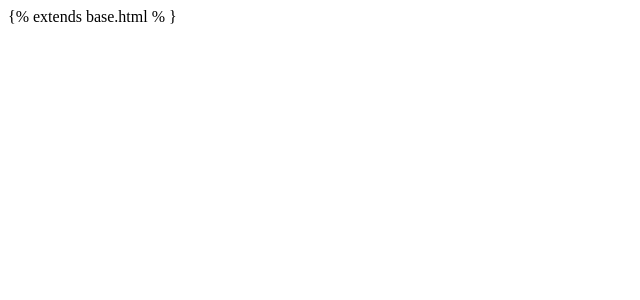
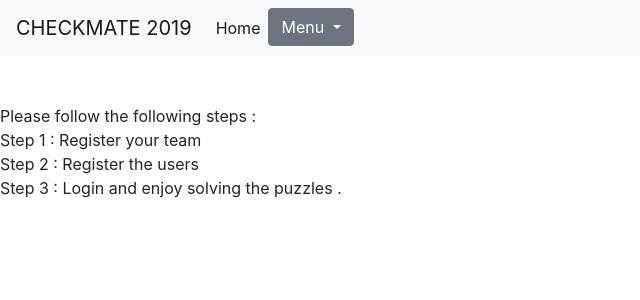
Before and after one commit to sharifa2708/Checkmate2019, a Django app: page / in a window 1280 px wide. Shown: the top 300 px of the page, without its empty margins (0-640 px from the left). Run offline with Django 3.2, Linux system fonts and the light colour scheme; some libraries are stand-ins or nearby versions.

Commit message:
changes done and bugs fixed

```diff
--- a/Checkmate2019/Base/templates/Base/base.html
+++ b/Checkmate2019/Base/templates/Base/base.html
@@ -14,6 +14,9 @@
     integrity="sha384-MCw98/SFnGE8fJT3GXwEOngsV7Zt27NXFoaoApmYm81iuXoPkFOJwJ8ERdknLPMO" crossorigin="anonymous">
     <link href='//fonts.googleapis.com/css?family=Lobster&subset=latin,latin-ext' rel='stylesheet' type='text/css'>
     <script src="Base/js/main.js"></script>
+    <script src="https://ajax.googleapis.com/ajax/libs/jquery/3.3.1/jquery.min.js"></script>
+    <script src="https://cdnjs.cloudflare.com/ajax/libs/popper.js/1.14.3/umd/popper.min.js"></script>
+    <script src="https://maxcdn.bootstrapcdn.com/bootstrap/4.1.3/js/bootstrap.min.js"></script>
 </head>
 <body>
     <nav class="navbar navbar-expand-lg navbar-light bg-light">
@@ -26,19 +29,19 @@
         <div class="collapse navbar-collapse" id="navbarSupportedContent">
             <ul class="navbar-nav mr-auto">
                 <li class="nav-item active">
-                    <a class="nav-link" href="url 'index'">Home <span class="sr-only">(current)</span></a>
+                    <a class="nav-link" href="{% url 'index' %}">Home <span class="sr-only">(current)</span></a>
                 </li>
-                <li class="nav-item dropdown">
-                    <a class="nav-link dropdown-toggle" href="#" id="navbarDropdown" role="button" data-toggle="dropdown"
+                <div class="dropdown">
+                    <button class="btn btn-secondary dropdown-toggle" type="button" id="dropdownMenuButton" data-toggle="dropdown"
                         aria-haspopup="true" aria-expanded="false">
                         Menu
-                    </a>
-                    <div class="dropdown-menu" aria-labelledby="navbarDropdown">
-                        <a class="dropdown-item" href=" url 'sign_up_team'">Register the team</a>
-                        <a class="dropdown-item" href=" url 'sign_up_Member'">Register the Members</a>
-                        <a class="dropdown-item" href="url 'sign_in'">Login</a>
-                        <a class="dropdown-item" href="url 'sign_out'">Logout</a>
-                </li>
+                    </button>
+                    <div class="dropdown-menu" aria-labelledby="dropdownMenuButton">
+                        <a class="dropdown-item" href="{% url 'sign_up_team' %}">Register Team</a>
+                        <a class="dropdown-item" href="{% url 'sign_up_Member' %}">Regsiter the Members</a>
+                        <a class="dropdown-item" href="{% url 'sign_in' %}">Login</a>
+                    </div>
+                </div>
             </ul>
         </div>
     </nav>
--- a/Checkmate2019/Base/templates/Base/index.html
+++ b/Checkmate2019/Base/templates/Base/index.html
@@ -1,11 +1,15 @@
-{% extends base.html % }
+{% extends "Base/base.html" %}
 
 {% block title %}
-
+Checkmate2019
 
 {% endblock %}
 
 
 {% block body %}
-
+<br><br>
+Please follow the following steps :<br>
+Step 1 : Register your team<br>
+Step 2 : Register the users<br>
+Step 3 : Login and enjoy solving the puzzles .
 {% endblock %}
--- a/Checkmate2019/Base/templates/Base/leaderboard.html
+++ b/Checkmate2019/Base/templates/Base/leaderboard.html
@@ -1,4 +1,4 @@
-{% extends base.html %}
+{% extends "Base/base.html" %}
 
 {% block title %}
 Leaderboard
--- a/Checkmate2019/Base/templates/Base/sign_in.html
+++ b/Checkmate2019/Base/templates/Base/sign_in.html
@@ -1,4 +1,4 @@
-{% extends base.html % }
+{% extends "Base/base.html" %}
 
 {% block title %}
 Sign In
--- a/Checkmate2019/Base/templates/Base/sign_up_Member.html
+++ b/Checkmate2019/Base/templates/Base/sign_up_Member.html
@@ -1,4 +1,4 @@
-{% extends base.html % }
+{% extends "Base/base.html" %}
 
 {% block title %}
 Sign Up Members
--- a/Checkmate2019/Base/templates/Base/sign_up_team.html
+++ b/Checkmate2019/Base/templates/Base/sign_up_team.html
@@ -1,4 +1,4 @@
-{% extends base.html % }
+{% extends "Base/base.html" %}
 
 {% block title %}
 Register Team
--- a/Checkmate2019/Base/urls.py
+++ b/Checkmate2019/Base/urls.py
@@ -2,9 +2,10 @@ from django.urls import path, include
 from . import views
 
 urlpatterns = [
-    path("", views.index),
+    path("", views.index, name="index"),
     path("sign_up_team", views.sign_up_team , name="sign_up_team"),
     path("sign_up_Member", views.sign_up_Member, name="sign_up_Member"),
     path("sign_in", views.sign_in, name="sign_in"),
     path("sign_out", views.sign_out, name="sign_out"),
+    path("leaderboard", views.leaderboard, name="leaderboard")
 ]
--- a/Checkmate2019/Base/views.py
+++ b/Checkmate2019/Base/views.py
@@ -11,8 +11,8 @@ from ipware import get_client_ip
 
 def index(request):
     if not request.user.is_authenticated:
-        render(request, 'Base/index.html')
-    return render(request, 'Base/index.html')
+        return render(request, "Base/index.html", {})
+    return render(request, "Base/index.html", {})
 
 def sign_up_team(request):
     if request.method=='POST':
@@ -27,7 +27,6 @@ def sign_up_team(request):
             return redirect('/sign_up_Member')
     else :
         form = TeamForm()
-        # The form needs to be modified so that user is not prompted to enter the details like ip address, score and so on.....
         return render(request, 'Base/sign_up_team.html', {'form': form})
 
 def sign_up_Member(request):
@@ -61,7 +60,7 @@ def sign_in(request):
             return redirect('/sign_in')
     else :
         form = LoginForm()
-        return render(request, 'Base/login.html', {'form' : form} )
+        return render(request, 'Base/sign_in.html', {'form' : form} )
 
 @login_required
 def sign_out(request):
@@ -69,5 +68,5 @@ def sign_out(request):
     return HttpResponse("You have been successfully logged out. We hope that you had a great time solving the puzzles. ")
 
 def leaderboard(request):
-    Leaderboard = Team.objects.filter(rank<=10) # Has been added without checking if it works. Needs to be reviewed .
+    Leaderboard = Team.objects.filter(rank<=10) # Needs to be reviewed . It is not functioning properly
     return render(request, 'Base/leaderboard.html', {'range': range(1, 11), 'Leaderboard':Leaderboard})
```
Also changed, not shown: Checkmate2019/Base/admin.py (line endings or trailing spaces), Checkmate2019/Base/forms.py (line endings or trailing spaces), Checkmate2019/Base/migrations/0001_initial.py (deleted), Checkmate2019/Base/migrations/0002_auto_20181222_1249.py (deleted), Checkmate2019/Base/models.py (line endings or trailing spaces), 1 other file.
